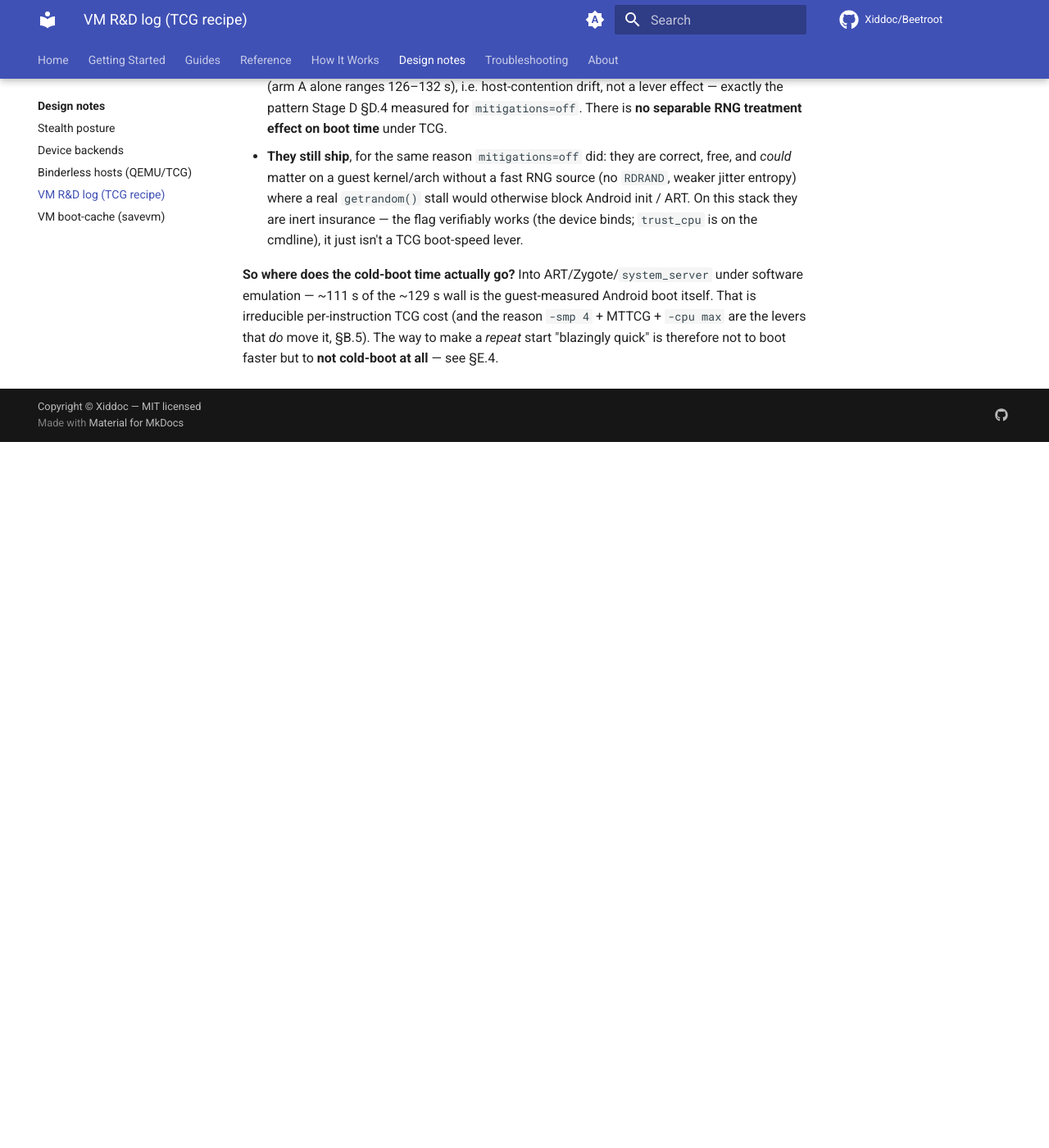
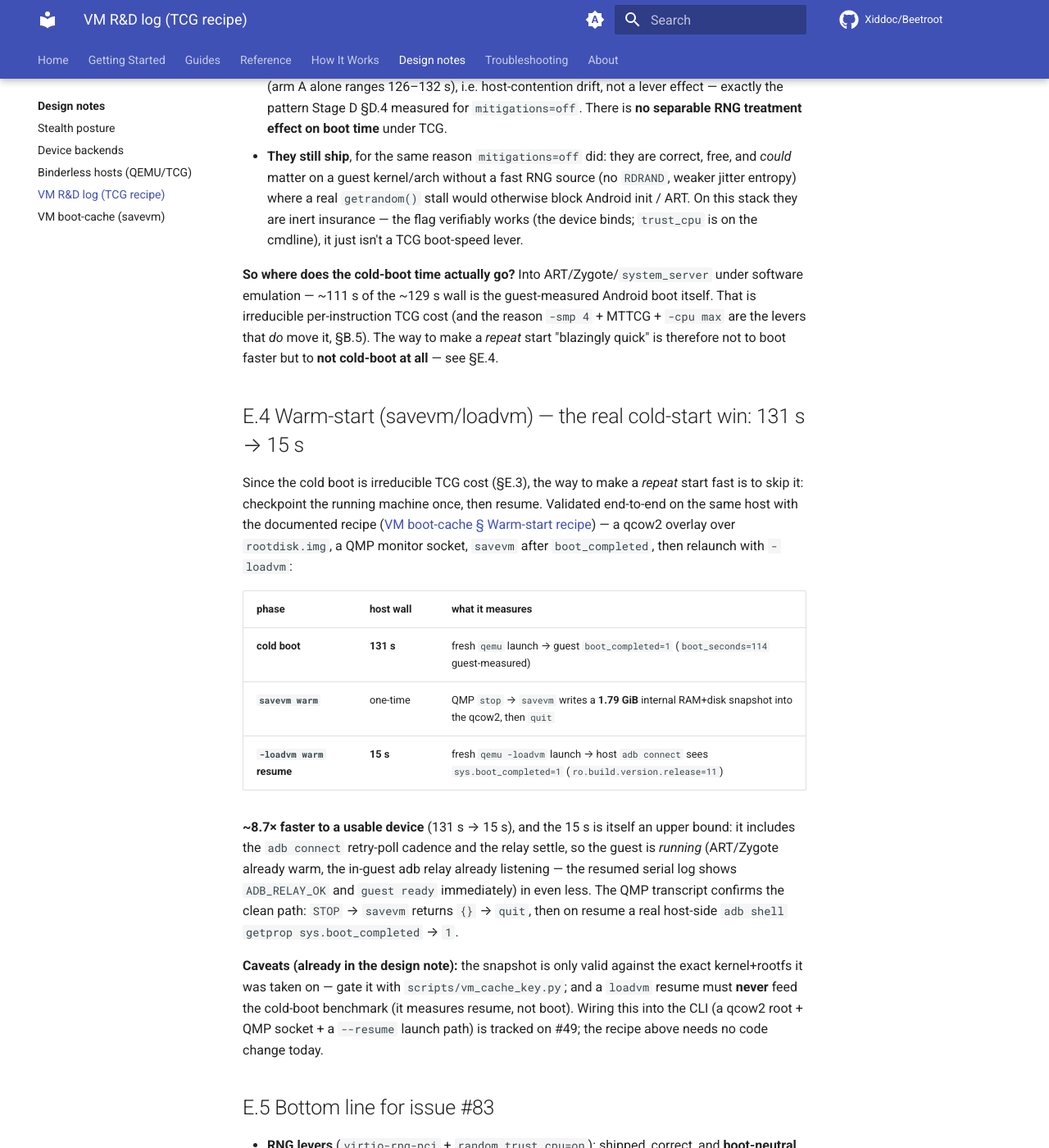
Before and after one commit to Xiddoc/Beetroot, an MkDocs documentation site: the page built from docs/design/vm-rnd-log.md, in a window 1280 px wide and 1400 px high, scrolled down 18535 px. Shown: the whole window at 82% size. Built offline with MkDocs 1.6.1 and Material for MkDocs 9.7.7, drawn with Linux system fonts in a browser that asks for light colours; comment, search, counter and statistics services are not loaded; before the commit the page ends 19074 px from its top, so only the background shows below that; some of the changed text lies outside the part shown.

Commit message:
docs(vm): Stage E §E.4-E.6 — warm-start validated (131s→15s), finalize #83
Validated the savevm/loadvm warm-start end-to-end on the binderless TCG
host: cold boot 131s (guest boot_seconds=114) -> savevm a 1.79 GiB internal
snapshot -> `-loadvm` resume reaches a host-reachable adb device with
sys.boot_completed=1 in 15s (~8.7x), release 11 confirmed.

- vm-rnd-log Stage E: add §E.4 (warm-start table + transcript), §E.5
  (bottom line for #83), §E.6 (artifacts); flip the status admonition to
  validated.
- vm-savevm-cache: mark the warm-start recipe validated with the numbers.
- CHANGELOG: add the 131s->15s figure to the warm-start bullet.

Conclusion: RNG levers are boot-neutral under TCG (CRNG seeds ~0.19s either
way); the real "blazingly quick" repeat-start lever is the warm-start.

Co-Authored-By: Claude Opus 4.8 (1M context) <noreply@anthropic.com>
Claude-Session: https://claude.ai/code/session_01H7cwYbRYgsHaCHtnei4wrk

```diff
--- a/docs/design/vm-rnd-log.md
+++ b/docs/design/vm-rnd-log.md
@@ -641,16 +641,16 @@ is that it is **not** a TCG boot-speed lever. `smp: auto` resolves to 4 on this
 
 # Micro-VM R&D log — Stage E (cold-boot entropy levers + warm-start, issue #83)
 
-!!! info "Status: Stage E in progress (2026-06-20) — method + harness landed; full numbers appended below as the in-sandbox runs complete"
+!!! success "Status: Stage E validated (2026-06-20) — RNG levers measured boot-neutral; warm-start proven (131 s → 15 s)"
     Issue #83 asked two things: benchmark the cold TCG boot with vs. without the
     entropy levers (`-device virtio-rng-pci`, `random.trust_cpu=on`), and
-    document/validate a warm-start path. Both are being driven end-to-end on a
+    document/validate a warm-start path. Both were driven end-to-end on a
     binderless, KVM-less host through the committed builder + a small A/B harness
-    (`scripts/vm_boot_ab.py`). Early reads (filled in at §E.3/§E.4 as the runs
-    finish): the guest CRNG seeds at **~0.19 s with *and* without** the levers, so
-    the boot does not stall on entropy and the levers are boot-neutral under TCG —
-    they ship as cheap, correct insurance, while the real cold-start win is the
-    warm-start (savevm/loadvm) recipe.
+    (`scripts/vm_boot_ab.py`). Headline: the guest CRNG seeds at **~0.19 s with
+    *and* without** the levers (§E.3), so the boot never stalls on entropy and the
+    levers are boot-neutral under TCG — they ship as cheap, correct insurance. The
+    real cold-start win is the **warm-start** (savevm/loadvm): a `-loadvm` resume
+    reaches a usable device in **15 s vs the 131 s cold boot** (§E.4).
 
 ## E.1 Environment
 
@@ -723,3 +723,57 @@ Android boot itself. That is irreducible per-instruction TCG cost (and the
 reason `-smp 4` + MTTCG + `-cpu max` are the levers that *do* move it, §B.5).
 The way to make a *repeat* start "blazingly quick" is therefore not to boot
 faster but to **not cold-boot at all** — see §E.4.
+
+## E.4 Warm-start (savevm/loadvm) — the real cold-start win: 131 s → 15 s
+
+Since the cold boot is irreducible TCG cost (§E.3), the way to make a *repeat*
+start fast is to skip it: checkpoint the running machine once, then resume.
+Validated end-to-end on the same host with the documented recipe
+([VM boot-cache § Warm-start recipe](vm-savevm-cache.md#warm-start-recipe)) —
+a qcow2 overlay over `rootdisk.img`, a QMP monitor socket, `savevm` after
+`boot_completed`, then relaunch with `-loadvm`:
+
+| phase | host wall | what it measures |
+| --- | --- | --- |
+| **cold boot** | **131 s** | fresh `qemu` launch → guest `boot_completed=1` (`boot_seconds=114` guest-measured) |
+| **`savevm warm`** | one-time | QMP `stop` → `savevm` writes a **1.79 GiB** internal RAM+disk snapshot into the qcow2, then `quit` |
+| **`-loadvm warm` resume** | **15 s** | fresh `qemu -loadvm` launch → host `adb connect` sees `sys.boot_completed=1` (`ro.build.version.release=11`) |
+
+**~8.7× faster to a usable device** (131 s → 15 s), and the 15 s is itself an
+upper bound: it includes the `adb connect` retry-poll cadence and the relay
+settle, so the guest is *running* (ART/Zygote already warm, the in-guest adb
+relay already listening — the resumed serial log shows `ADB_RELAY_OK` and
+`guest ready` immediately) in even less. The QMP transcript confirms the clean
+path: `STOP` → `savevm` returns `{}` → `quit`, then on resume a real host-side
+`adb shell getprop sys.boot_completed` → `1`.
+
+**Caveats (already in the design note):** the snapshot is only valid against the
+exact kernel+rootfs it was taken on — gate it with `scripts/vm_cache_key.py`;
+and a `loadvm` resume must **never** feed the cold-boot benchmark (it measures
+resume, not boot). Wiring this into the CLI (a qcow2 root + QMP socket + a
+`--resume` launch path) is tracked on #49; the recipe above needs no code change
+today.
+
+## E.5 Bottom line for issue #83
+
+* **RNG levers** (`virtio-rng-pci` + `random.trust_cpu=on`): shipped, correct,
+  and **boot-neutral under TCG** on this guest — the CRNG never stalls (seeds at
+  ~0.19 s with or without them), so they are cheap insurance, not a speed-up.
+  The honest record matches Stage D's `mitigations=off`: a working flag that
+  isn't a TCG boot-speed lever.
+* **The cold boot itself** is dominated by ART/Zygote/`system_server` under
+  software emulation (~114 s of ~131 s); the levers that move *that* are already
+  shipped (`-smp` auto = physical cores, MTTCG `thread=multi`, `-cpu max`, and a
+  KVM fast path when `/dev/kvm` exists).
+* **The "blazingly quick" repeat start** is the **warm-start** (savevm/loadvm):
+  **131 s → 15 s**, validated here, documented as a recipe, CLI integration
+  tracked on #49. For a Claude-Cloud-style binderless sandbox that boots the
+  same guest repeatedly, this is the lever with real leverage.
+
+## E.6 Artifacts (scratch — never committed)
+
+* Guest kernel (with `CONFIG_HW_RANDOM_VIRTIO=y`): `~/.cache/beetroot/vm/bzImage`
+  (12 MiB); rootfs `~/.cache/beetroot/vm/rootdisk.img` (8 GiB, redroid 11 baked).
+* A/B harness: `scripts/vm_boot_ab.py` (committed); per-arm serial logs under
+  `/tmp/vmlogs/r{1,2,3}/`.
+* Warm-start validation logs: `/tmp/warm/cold.log`, `/tmp/warm/warm.log`.
```
Also changed, not shown: CHANGELOG.md (+2 -1 lines), docs/design/vm-savevm-cache.md (+5 -2 lines).
